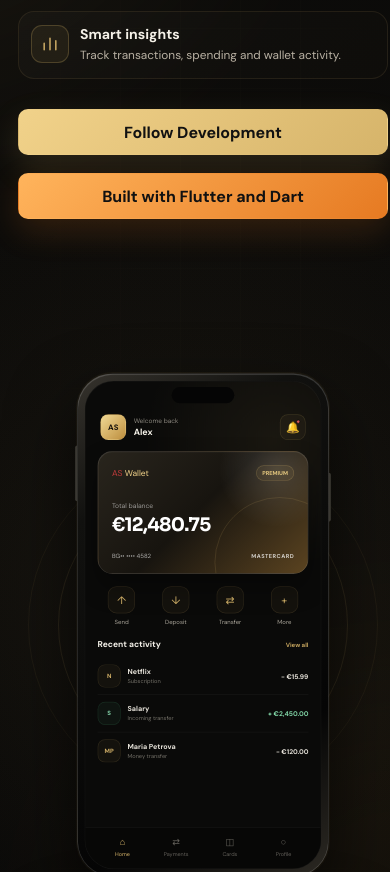
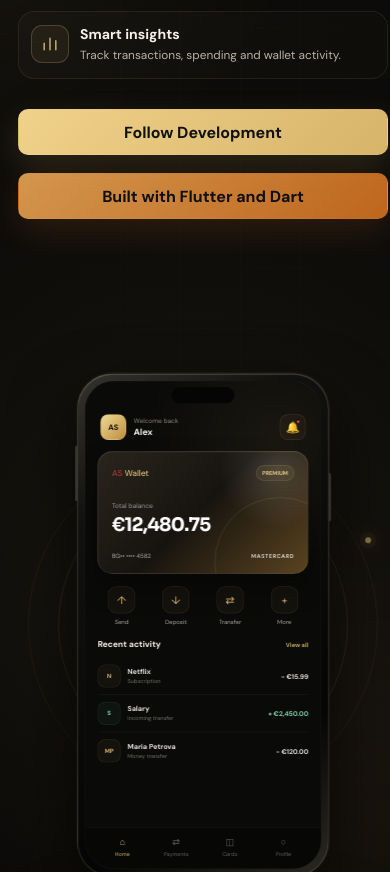
Before and after one commit to AStoyan0ff/ASWallet-Website, a plain HTML site: page index.html in a window 390 px wide. Shown: the part 6312-7184 px from the top of the page. Drawn offline with Linux system fonts and the light colour scheme.

Commit message:
Final Mobile Showcase TestFinal Mobile Showcase Test

```diff
--- a/css/layout/footer.css
+++ b/css/layout/footer.css
@@ -169,23 +169,28 @@
             "tagline"
             "nav"
             "status";
-        align-items: start;
+        align-items: center;
+        justify-items: center;
         gap: 20px;
-        justify-items: start;
+        text-align: center;
     }
 
     .footer-brand {
         justify-self: center;
     }
 
+    .footer-tagline {
+        max-width: 280px;
+    }
+
     .footer-nav {
-        justify-content: start;
+        justify-content: center;
         padding-top: 0;
     }
 
     .footer-status {
-        justify-self: start;
-        align-self: start;
+        justify-self: center;
+        align-self: center;
     }
 }
 
--- a/css/sections/mobile-showcase.css
+++ b/css/sections/mobile-showcase.css
@@ -157,6 +157,13 @@
     box-shadow:
         0 0 0 4px rgba(214, 180, 106, 0.08),
         0 0 12px rgba(214, 180, 106, 0.55);
+
+    animation:
+        mobile-badge-pulse 2.4s ease-in-out infinite;
+}
+
+.mobile-showcase:not(.is-mobile-visible) .mobile-showcase-badge-dot {
+    animation: none;
 }
 
 .mobile-feature-list {
@@ -267,6 +274,20 @@
 
 .mobile-showcase-button--flutter:hover {
     box-shadow: 0 16px 42px rgba(230, 122, 34, 0.32);
+}
+
+.mobile-showcase-tech-button:disabled
+{
+    cursor: not-allowed;
+    opacity: 0.82;
+}
+
+.mobile-showcase-tech-button:disabled:hover
+{
+    transform: none;
+
+    box-shadow:
+        0 12px 32px rgba(230, 122, 34, 0.18);
 }
 
 .mobile-preview {
@@ -802,6 +823,7 @@
     .mobile-showcase-actions {
         display: flex;
         justify-content: center;
+        margin-inline: auto;
     }
 
     .mobile-preview {
@@ -1033,8 +1055,7 @@
     }
 
     .mobile-phone {
-        transform:
-            rotateY(-5deg) rotateX(2deg) scale(0.82);
+        transform: rotateY(-5deg) rotateX(2deg) scale(0.82);
     }
 
     .mobile-preview:hover .mobile-phone {
@@ -1052,3 +1073,205 @@
         height: 520px;
     }
 }
+
+.mobile-showcase.has-mobile-animation .mobile-reveal {
+
+    opacity: 0;
+    transform: translateY(28px);
+    transition:
+        opacity 700ms ease,
+        transform 700ms cubic-bezier(0.22, 1, 0.36, 1);
+
+    transition-delay: var(--mobile-reveal-delay, 0ms);
+}
+
+.mobile-showcase.has-mobile-animation.is-mobile-visible .mobile-reveal {
+
+    opacity: 1;
+    transform: translateY(0);
+}
+
+.mobile-showcase.has-mobile-animation .mobile-preview.mobile-reveal {
+
+    opacity: 0;
+    transform: translateX(55px);
+}
+
+.mobile-showcase.has-mobile-animation.is-mobile-visible .mobile-preview.mobile-reveal {
+
+    opacity: 1;
+    transform: translateX(0);
+}
+
+.mobile-preview-orbit::after {
+    content: "";
+    position: absolute;
+    top: 50%;
+    left: -4px;
+    width: 8px;
+    height: 8px;
+    border-radius: 50%;
+    background: var(--color-gold);
+
+    box-shadow:
+        0 0 0 5px rgba(214, 180, 106, 0.06),
+        0 0 18px rgba(214, 180, 106, 0.7);
+
+    transform: translateY(-50%);
+}
+
+.mobile-preview-orbit--one {
+    animation: none;
+}
+
+.mobile-preview-orbit--two {
+    animation: none;
+}
+
+.mobile-preview-orbit--two::after {
+    top: auto;
+    right: 18%;
+    bottom: 5%;
+    left: auto;
+    width: 6px;
+    height: 6px;
+    opacity: 0.6;
+}
+
+.mobile-showcase.is-mobile-visible .mobile-preview-orbit--one {
+    animation: mobile-orbit-rotate 22s linear infinite;
+}
+
+.mobile-showcase.is-mobile-visible .mobile-preview-orbit--two {
+    animation: mobile-orbit-rotate-reverse 30s linear infinite;
+}
+
+@keyframes mobile-orbit-rotate {
+
+    from {
+        transform: rotate(0);
+    }
+
+    to {
+        transform: rotate(360deg);
+    }
+}
+
+@keyframes mobile-orbit-rotate-reverse {
+
+    from {
+        transform: rotate(360deg);
+    }
+
+    to {
+        transform: rotate(0);
+    }
+}
+
+.mobile-phone-screen::after {
+    content: "";
+    position: absolute;
+    z-index: 10;
+    top: -25%;
+    left: -85%;
+    width: 46%;
+    height: 150%;
+    pointer-events: none;
+
+    background: linear-gradient(90deg, transparent,
+            rgba(255, 255, 255, 0.045), transparent);
+
+    transform: rotate(14deg);
+    animation: none;
+}
+
+.mobile-showcase.is-mobile-visible .mobile-phone-screen::after {
+    animation: mobile-screen-shine 8s ease-in-out infinite 0.9s;
+}
+
+@keyframes mobile-screen-shine {
+
+    0%,
+    48% {
+        left: -85%;
+    }
+
+    68%,
+    100% {
+        left: 145%;
+    }
+}
+
+@keyframes mobile-badge-pulse {
+
+    0%,
+    100% {
+        box-shadow:
+            0 0 0 4px rgba(214, 180, 106, 0.08),
+            0 0 10px rgba(214, 180, 106, 0.42);
+    }
+
+    50% {
+        box-shadow:
+            0 0 0 7px rgba(214, 180, 106, 0.03),
+            0 0 18px rgba(214, 180, 106, 0.75);
+    }
+}
+
+.mobile-showcase-tech-button {
+    position: relative;
+    overflow: hidden;
+}
+
+.mobile-showcase-tech-button::after {
+    content: "";
+    position: absolute;
+    top: 0;
+    left: -120%;
+    width: 55%;
+    height: 100%;
+    pointer-events: none;
+
+    background: linear-gradient(90deg, transparent,
+            rgba(255, 255, 255, 0.26), transparent);
+
+    transform: skewX(-20deg);
+    animation: none;
+}
+
+.mobile-showcase.is-mobile-visible .mobile-showcase-tech-button::after {
+    animation: mobile-tech-button-shimmer 4.8s ease-in-out infinite 1.1s;
+}
+
+@keyframes mobile-tech-button-shimmer {
+
+    0%,
+    58% {
+        left: -120%;
+    }
+
+    78%,
+    100% {
+        left: 150%;
+    }
+}
+
+@media (prefers-reduced-motion: reduce) {
+
+    .mobile-showcase *,
+    .mobile-showcase *::before,
+    .mobile-showcase *::after {
+
+        scroll-behavior: auto !important;
+        animation-duration: 0.01ms !important;
+        animation-iteration-count: 1 !important;
+        transition-duration: 0.01ms !important;
+    }
+
+    .mobile-showcase.has-mobile-animation .mobile-reveal,
+    .mobile-showcase.has-mobile-animation .mobile-preview.mobile-reveal {
+
+        opacity: 1;
+        transform: none;
+    }
+}
--- a/index.html
+++ b/index.html
@@ -82,14 +82,14 @@
                     </li>
 
                     <li>
-                        <a href="#mobile" class="navigation-link">
-                            Mobile
+                        <a href="#about" class="navigation-link">
+                            About
                         </a>
                     </li>
 
                     <li>
-                        <a href="#about" class="navigation-link">
-                            About
+                        <a href="#mobile" class="navigation-link">
+                            Mobile
                         </a>
                     </li>
                 </ul>
@@ -132,10 +132,10 @@
                     <a href="#roadmap" class="mobile-navigation-link">Roadmap</a>
                 </li>
                 <li>
-                    <a href="#mobile" class="mobile-navigation-link">Mobile</a>
+                    <a href="#about" class="mobile-navigation-link">About</a>
                 </li>
                 <li>
-                    <a href="#about" class="mobile-navigation-link">About</a>
+                    <a href="#mobile" class="mobile-navigation-link">Mobile</a>
                 </li>
             </ul>
 
@@ -799,18 +799,25 @@
                             Follow Development
                         </a>
 
-                        <a href="https://github.com/AStoyan0ff"
-                            class="button button-primary mobile-showcase-button mobile-showcase-button--flutter"
-                            target="_blank" rel="noopener noreferrer">
+                        <button
+                            class="button button-primary mobile-showcase-button mobile-showcase-button--flutter mobile-showcase-tech-button"
+                            type="button"
+                            disabled
+                            title="ASWallet Mobile repository coming soon"
+                        >
                             Built with Flutter and Dart
-                        </a>
+                        </button>
 
                     </div>
 
                 </div>
 
 
-                <div class="mobile-preview" aria-label="ASWallet mobile application preview">
+                <div
+                    class="mobile-preview"
+                    aria-label="ASWallet mobile application preview"
+                    inert
+                >
                     <div class="mobile-preview-orbit mobile-preview-orbit--one" aria-hidden="true">
                     </div>
 
@@ -1128,10 +1135,25 @@
                 <p class="footer-tagline">A smarter way to manage your money.</p>
 
                 <nav class="footer-nav" aria-label="Footer navigation">
-                    <a href="#features" class="footer-nav-link">Features</a>
-                    <a href="#security" class="footer-nav-link">Security</a>
-                    <a href="#roadmap" class="footer-nav-link">Roadmap</a>
-                    <a href="#about" class="footer-nav-link">About</a>
+                    <a href="#features" class="footer-nav-link">
+                        Features
+                    </a>
+
+                    <a href="#security" class="footer-nav-link">
+                        Security
+                    </a>
+
+                    <a href="#roadmap" class="footer-nav-link">
+                        Roadmap
+                    </a>
+
+                    <a href="#about" class="footer-nav-link">
+                        About
+                    </a>
+
+                    <a href="#mobile" class="footer-nav-link">
+                        Mobile
+                    </a>
                 </nav>
 
                 <p class="footer-status">
--- a/js/app.js
+++ b/js/app.js
@@ -4,6 +4,7 @@ import { initSecurity } from "./security.js";
 import { initRoadmap } from "./roadmap.js";
 import { initAbout } from "./about.js";
 import { initCta } from "./cta.js";
+import { initMobileShowcaseAnimation } from "./mobile-showcase.js";
 
 initNavigation();
 initFeatures();
@@ -12,3 +13,4 @@ initRoadmap();
 initAbout();
 initCta();
 initActiveNavigation();
+initMobileShowcaseAnimation();
--- /dev/null
+++ b/js/mobile-showcase.js
@@ -0,0 +1,52 @@
+export function initMobileShowcaseAnimation() {
+    const mobileShowcase = document.querySelector("[data-mobile-showcase]");
+
+    if (!mobileShowcase) {
+        return;
+    }
+
+    const revealElements = [
+        mobileShowcase.querySelector(".mobile-showcase-eyebrow"),
+        mobileShowcase.querySelector(".mobile-showcase-title"),
+        mobileShowcase.querySelector(".mobile-showcase-description"),
+        mobileShowcase.querySelector(".mobile-showcase-badges"),
+
+        ...mobileShowcase.querySelectorAll(".mobile-feature-item"),
+
+        mobileShowcase.querySelector( ".mobile-showcase-actions"),
+        mobileShowcase.querySelector(".mobile-preview")
+
+    ].filter(Boolean);
+
+    revealElements.forEach((element, index) => {
+        element.classList.add("mobile-reveal");
+        element.style.setProperty("--mobile-reveal-delay", `${index * 90}ms`);
+    });
+
+    mobileShowcase.classList.add("has-mobile-animation");
+
+    if (!("IntersectionObserver" in window)) {
+        mobileShowcase.classList.add("is-mobile-visible");
+
+        return;
+    }
+
+    const mobileShowcaseObserver = new IntersectionObserver((entries, observer) => {
+        entries.forEach((entry) => {
+
+            if (!entry.isIntersecting) {
+                return;
+            }
+
+            entry.target.classList.add("is-mobile-visible");
+            observer.unobserve(entry.target);
+        });
+    },
+        {
+            threshold: 0.16,
+            rootMargin: "0px 0px -8% 0px"
+        }
+    );
+
+    mobileShowcaseObserver.observe(mobileShowcase);
+}
```
